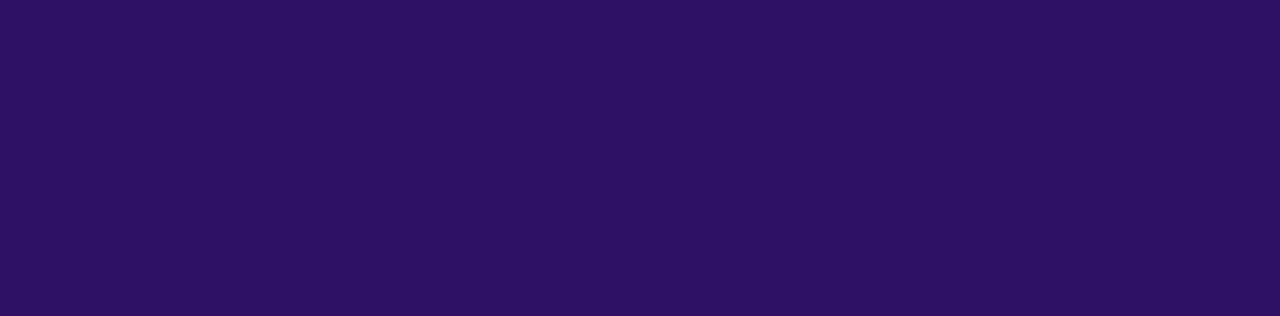
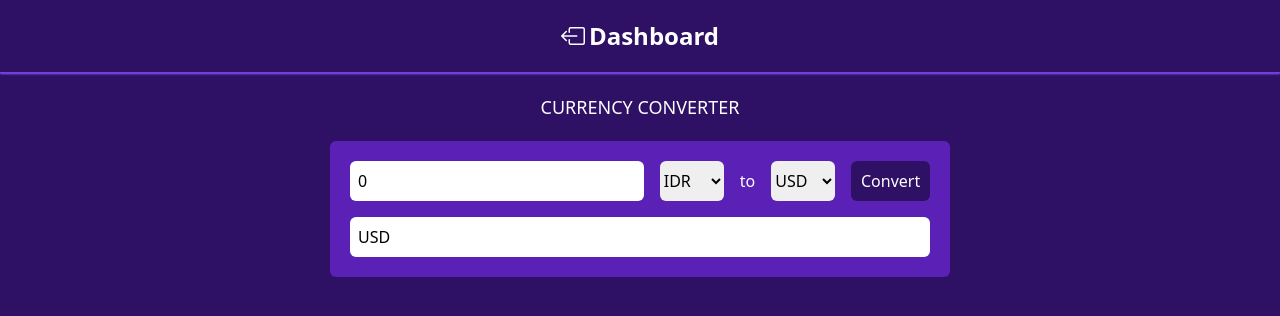
Before and after one commit to febrilania/microLogic-ubing, a React (Vite) app: page /currency in a window 1280 px wide. Before the commit this address had no page. Shown: the top 316 px of the page. Built offline with nearby package versions, Linux system fonts and the light colour scheme.

Commit message:
update currency

```diff
--- a/src/App.tsx
+++ b/src/App.tsx
@@ -5,6 +5,7 @@ import "animate.css";
 import Tictactoe from "./pages/tictactoe";
 import WordScramb from "./pages/wordscramb";
 import Matching from "./pages/matching";
+import Currency from "./pages/currency";
 
 const App: React.FC = () => {
   return (
@@ -15,6 +16,7 @@ const App: React.FC = () => {
         <Route path="/tictactoe" element={<Tictactoe />}></Route>
         <Route path="/wordscramb" element={<WordScramb />}></Route>
         <Route path="/matching" element={<Matching />}></Route>
+        <Route path="/currency" element={<Currency />}></Route>
       </Routes>
     </Router>
   );
--- a/src/components/cards/currencyCard.tsx
+++ b/src/components/cards/currencyCard.tsx
@@ -1,9 +1,8 @@
 import { Link } from "react-router-dom";
 import { useEffect, useState } from "react";
-import { IoMdLock } from "react-icons/io";
 
 const CurrencyCard: React.FC = () => {
-  const [isVisible, setIsVisible] = useState(false);
+  const [isVisible, setIsVisible] = useState<boolean>(false);
 
   useEffect(() => {
     setIsVisible(true);
@@ -17,12 +16,11 @@ const CurrencyCard: React.FC = () => {
           : "opacity-0 translate-y-5"
       }`}
     >
-      <Link to="">
-        <div className="bg-gray-800 p-5 w-full md:w-1/2 mx-auto my-10 rounded-md flex items-center justify-center">
-          <h1 className="font-bold text-center text-xl text-white">
+      <Link to="/currency">
+        <div className="bg-violet-800 hover:bg-violet-700 p-5 w-full md:w-1/2 mx-auto my-10 rounded-md flex items-center justify-center">
+          <h1 className="font-medium text-center text-xl text-white">
             CURRENCY CONVERT
           </h1>
-          <IoMdLock className="w-8 h-8 ml-2 text-white" />
         </div>
       </Link>
     </div>
--- /dev/null
+++ b/src/pages/currency.tsx
@@ -0,0 +1,140 @@
+import React, { useState } from "react";
+import Navbar from "../components/navbar";
+
+// Komponen utama
+const Currency: React.FC = () => {
+  // State untuk menyimpan jumlah uang yang akan dikonversi
+  const [amount, setAmount] = useState<number>(0);
+
+  // State untuk menyimpan mata uang asal
+  const [fromCurrency, setFromCurrency] = useState<string>("IDR");
+
+  // State untuk menyimpan mata uang tujuan
+  const [toCurrency, setToCurrency] = useState<string>("USD");
+
+  // State untuk menyimpan hasil konversi
+  const [convertedAmount, setConvertedAmount] = useState<number | null>(null);
+
+  // Handle perubahan jumlah uang yang akan dikonversi
+  const handleAmountChange = (e: React.ChangeEvent<HTMLInputElement>) => {
+    setAmount(parseFloat(e.target.value));
+  };
+
+  // Handle perubahan mata uang asal
+  const handleFromCurrencyChange = (
+    e: React.ChangeEvent<HTMLSelectElement>
+  ) => {
+    setFromCurrency(e.target.value);
+  };
+
+  // Handle perubahan mata uang tujuan
+  const handleToCurrencyChange = (e: React.ChangeEvent<HTMLSelectElement>) => {
+    setToCurrency(e.target.value);
+  };
+
+  // Handle saat tombol Convert ditekan
+  const handleConvert = () => {
+    // Melakukan logika konversi mata uang
+    // Untuk keperluan demonstrasi, kita asumsikan nilai tukar tetap
+    const exchangeRate: Record<string, number> = {
+      IDR: 0.000071, // 1 IDR ke USD
+      USD: 1, // 1 USD ke USD
+      EUR: 1.13, // 1 EUR ke USD
+      GBP: 1.34, // 1 GBP ke USD
+    };
+
+    // Menghitung jumlah yang sudah dikonversi
+    const converted =
+      amount * exchangeRate[fromCurrency] * (1 / exchangeRate[toCurrency]);
+    setConvertedAmount(converted);
+  };
+
+  return (
+    <>
+      {/* Menampilkan Navbar */}
+      <Navbar />
+
+      {/* Bagian Judul */}
+      <div className="Judul my-5">
+        <h1 className="text-center text-white text-lg font-medium">
+          CURRENCY CONVERTER
+        </h1>
+      </div>
+
+      {/* Bagian Form Konversi Mata Uang */}
+      <div className="card px-5">
+        <div className="w-full md:w-1/2 bg-violet-800 py-5 px-5 mx-auto rounded-md">
+          <div className="form">
+            <form
+              onSubmit={(e) => {
+                e.preventDefault();
+                handleConvert();
+              }}
+              className="md:flex md:gap-4 gap-5 justify-center"
+            >
+              {/* Input Jumlah Uang */}
+              <input
+                type="number"
+                value={amount}
+                onChange={handleAmountChange}
+                className="w-full h-10 rounded-md px-2"
+              />
+
+              {/* Pilihan Mata Uang Asal */}
+              <div className="flex gap-4 md:my-0 my-2">
+                <select
+                  value={fromCurrency}
+                  onChange={handleFromCurrencyChange}
+                  className="h-10 w-full md:w-16 rounded-md"
+                >
+                  <option value="IDR">IDR</option>
+                  <option value="USD">USD</option>
+                  <option value="EUR">EUR</option>
+                  <option value="GBP">GBP</option>
+                </select>
+
+                {/* Teks 'to' sebagai pemisah */}
+                <h1 className="text-white flex items-center text-md font-normal">
+                  to
+                </h1>
+
+                {/* Pilihan Mata Uang Tujuan */}
+                <select
+                  value={toCurrency}
+                  onChange={handleToCurrencyChange}
+                  className="h-10 w-full md:w-16 rounded-md"
+                >
+                  <option value="IDR">IDR</option>
+                  <option value="USD">USD</option>
+                  <option value="EUR">EUR</option>
+                  <option value="GBP">GBP</option>
+                </select>
+              </div>
+
+              {/* Tombol untuk Melakukan Konversi */}
+              <button
+                type="submit"
+                className="bg-violet-950 hover:bg-violet-500 rounded-md h-10 w-full md:w-40 text-md font-normal text-white"
+              >
+                Convert
+              </button>
+            </form>
+
+            {/* Menampilkan Hasil Konversi */}
+            <div className="hasil flex mt-2 md:mt-4">
+              <h1 className="rounded-md w-full md:w-full bg-white py-2 px-2 text-md font-normal">
+                {" "}
+                {convertedAmount !== null
+                  ? convertedAmount.toFixed(2)
+                  : ""}{" "}
+                {toCurrency}
+              </h1>
+            </div>
+          </div>
+        </div>
+      </div>
+    </>
+  );
+};
+
+export default Currency;
--- a/src/pages/home.tsx
+++ b/src/pages/home.tsx
@@ -16,8 +16,8 @@ const Home: React.FC = () => {
         <TictacCard />
         <WordscrambCard />
         <MatchingCard />
+        <CurrencyCard />
         <MlCard />
-        <CurrencyCard />
         <CountdownCard />
       </div>
     </>
```
